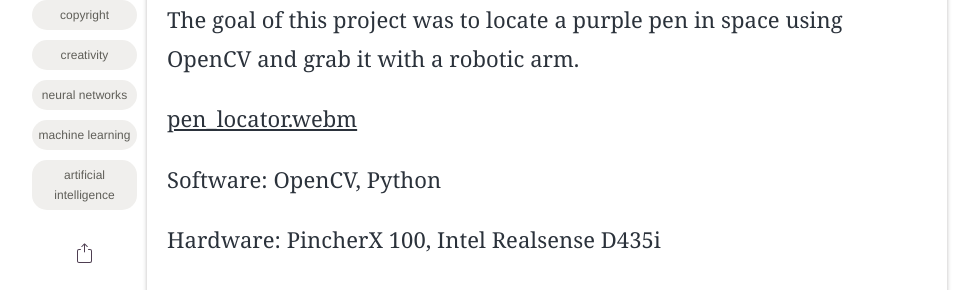
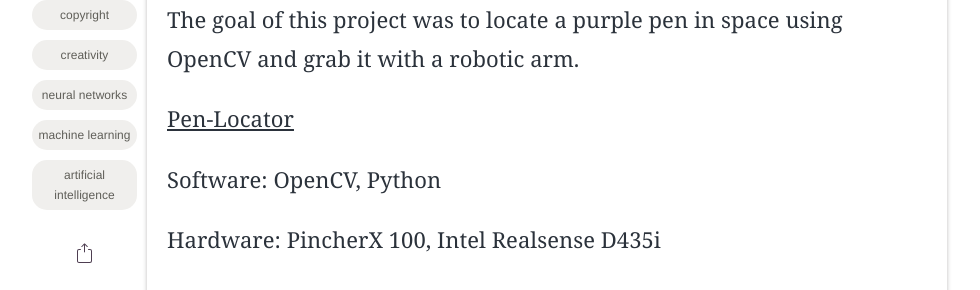
Before and after one commit to megsindelar/megsindelar.github.io, a Jekyll site: the page built from _posts/2019-09-12-Pen-Challenge.markdown, in a window 1280 px wide and 900 px high, scrolled down 662 px. Shown: the part 157-447 px from the top of the window, without its empty margins (93-1073 px from the left). Built offline with Jekyll 4.4.1, drawn with Linux system fonts in a browser that asks for light colours; some web fonts are replaced.

Commit message:
added pen video

```diff
--- a/_posts/2019-09-12-Pen-Challenge.markdown
+++ b/_posts/2019-09-12-Pen-Challenge.markdown
@@ -12,7 +12,7 @@ description: "Implemented a realsense camera using OpenCV to communicate to a ro
 ---
 The goal of this project was to locate a purple pen in space using OpenCV and grab it with a robotic arm.
 
-[pen_locator.webm](https://user-images.githubusercontent.com/87098227/201566029-3bbd70ee-b4f7-40f7-b1ee-55b270418cfe.webm)
+[Pen-Locator](https://user-images.githubusercontent.com/87098227/207751323-f2737d6e-292a-421c-9dd6-27d78a489c69.mp4)
 
 Software: OpenCV, Python
 
```
